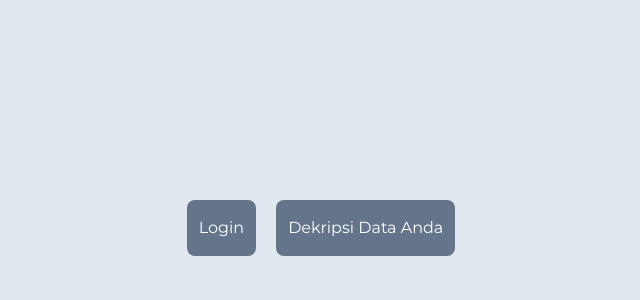
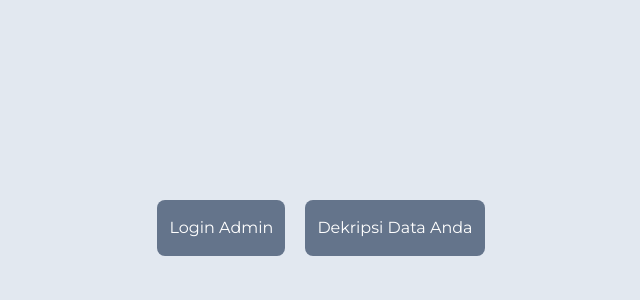
Before and after one commit to mazharidesky/MedLock, a Flask app: page / in a window 1280 px wide. Shown: the part 172-472 px from the top of the page, without its empty margins (319-959 px from the left). Run offline with Flask 3, Linux system fonts and the light colour scheme; some libraries are stand-ins or nearby versions.

Commit message:
fix: Change text button login

```diff
--- a/app.py
+++ b/app.py
@@ -3,14 +3,14 @@ from flask import Flask, render_template, request, redirect, session, url_for, f
 from flask_mysqldb import MySQL
 from functools import wraps
 from flask import send_file
-from reportlab.lib.pagesizes import letter
-from reportlab.pdfgen import canvas
+from reportlab.lib.pagesizes import letter # type: ignore
+from reportlab.pdfgen import canvas # type: ignore
 from io import BytesIO
 import json
 import urllib.parse
-from Crypto.Cipher import AES
-from Crypto.Util.Padding import pad, unpad
-from Crypto.Random import get_random_bytes
+from Crypto.Cipher import AES # type: ignore
+from Crypto.Util.Padding import pad, unpad # type: ignore
+from Crypto.Random import get_random_bytes # type: ignore
 import base64
 import re
 
@@ -41,7 +41,7 @@ def generate_pdf(data):
     width, height = letter
 
     p.setFont("Helvetica-Bold", 16)
-    p.drawString(50, height - 50, "Form Rekam Medis Anda Dekku")
+    p.drawString(50, height - 50, "Form Rekam Medis Anda")
 
     p.setFont("Helvetica", 12)
     y = height - 80
--- a/templates/index.html
+++ b/templates/index.html
@@ -21,7 +21,7 @@
           ><button
             class="bg-slate-500 py-4 px-3 rounded-lg text-white hover:bg-slate-500/60 transition duration-300"
           >
-            Login
+            Login Admin
           </button></a
         >
         <a href="{{ url_for('decrypt_page') }}"
```
